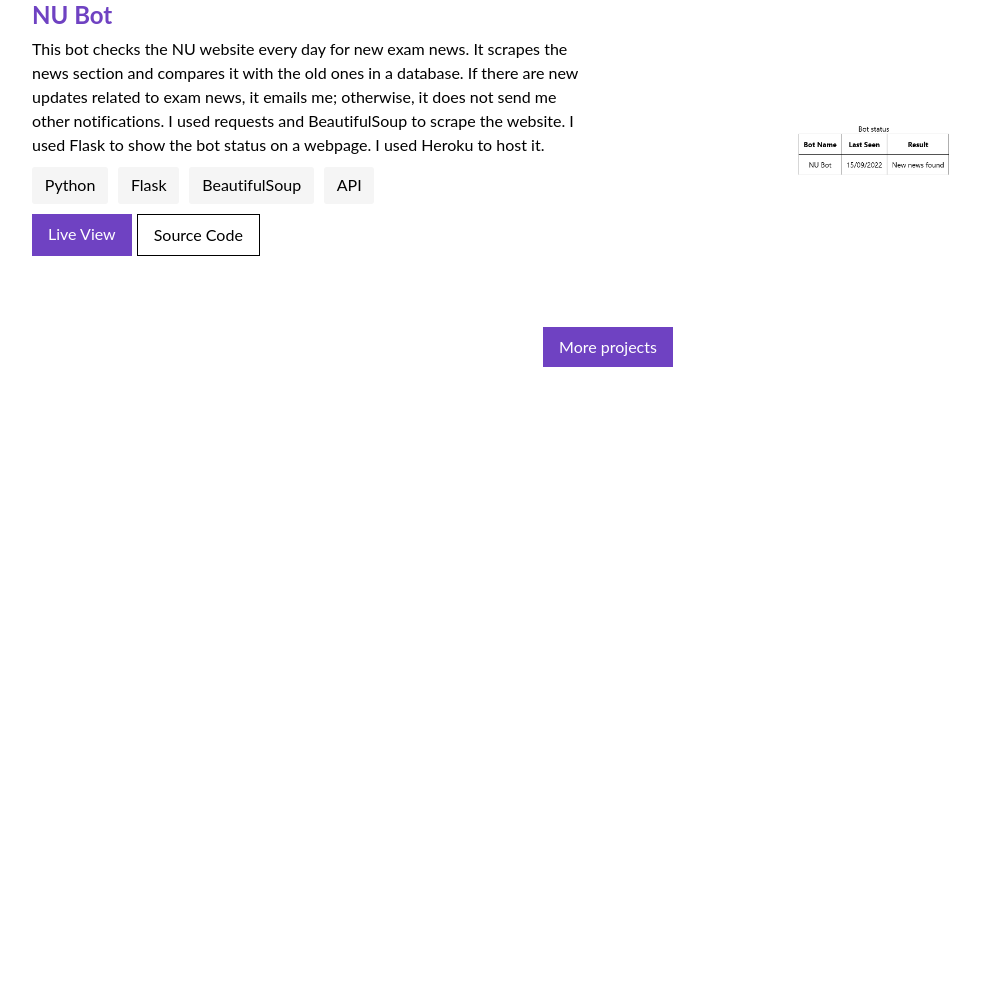
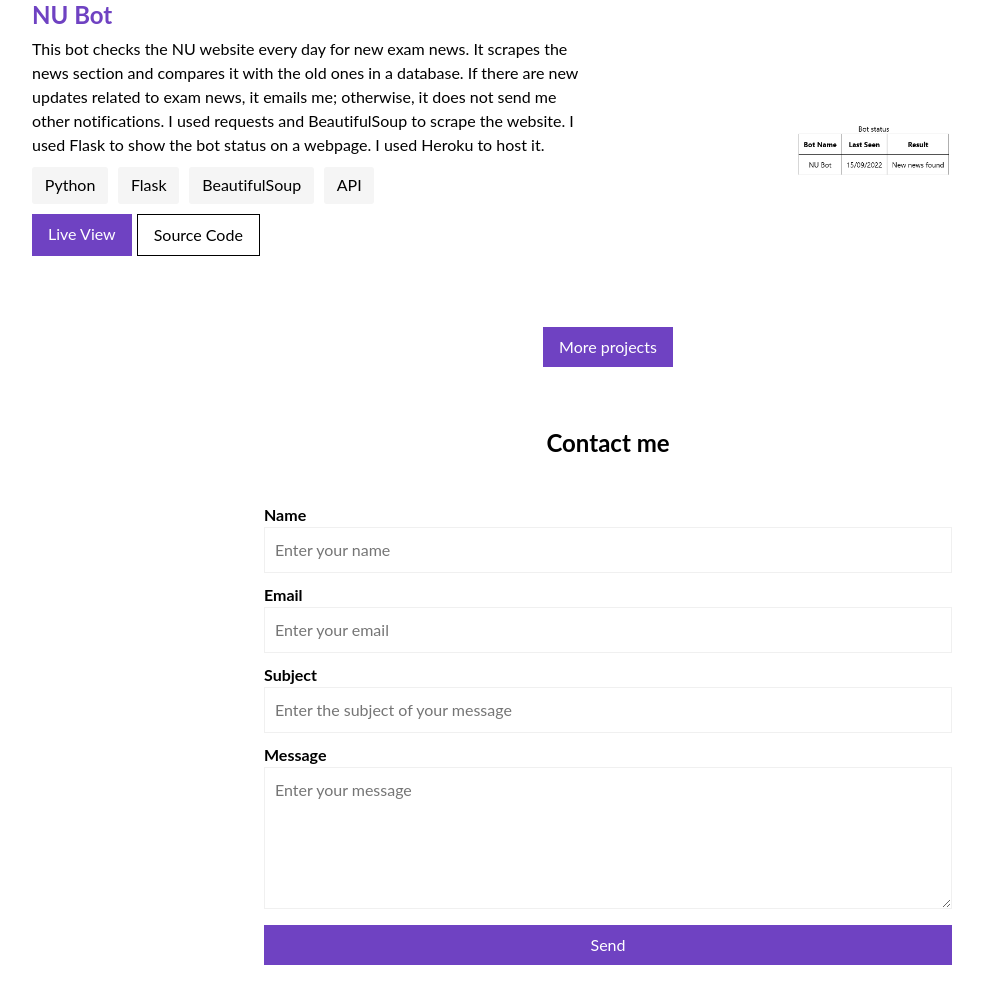
Before and after one commit to itsmacr8/personal-website, a website built with Vite: page index.html in a window 1280 px wide. Shown: the part 2494-3501 px from the top of the page, without its empty margins (32-1015 px from the left). Before the commit the page ends 2893 px from the top, so only its background shows below. Built offline with nearby package versions, Linux system fonts and the light colour scheme; some icons are missing.

Commit message:
Add contact form with netlify form integration

```diff
--- a/index.html
+++ b/index.html
@@ -157,6 +157,30 @@
 				<div><a href="./work.html" class="btn mx-auto">More projects</a></div>
 			</div>
 		</section>
+		<section id="contact-section">
+			<h2 class="text-center mb-3">Contact me</h2>
+			<form class="form container" name="contact" method="POST" data-netlify="true">
+				<div class="form__group">
+					<label for="name">Name</label>
+					<input type="text" id="name" name="name" placeholder="Enter your name" required>
+				</div>
+				<div class="form__group">
+					<label for="email">Email</label>
+					<input type="email" id="email" name="email" placeholder="Enter your email" required>
+				</div>
+				<div class="form__group">
+					<label for="subject">Subject</label>
+					<input type="text" id="subject" name="subject" placeholder="Enter the subject of your message" required>
+				</div>
+				<div class="form__group">
+					<label for="message">Message</label>
+					<textarea id="message" name="message" placeholder="Enter your message" rows="5" required></textarea>
+				</div>
+				<div class="form__group">
+					<button class="btn btn--submit" type="submit">Send</button>
+				</div>
+			</form>
+		</section>
 	</main>
 	<script type="module" src="/src/main.ts"></script>
 </body>
```
